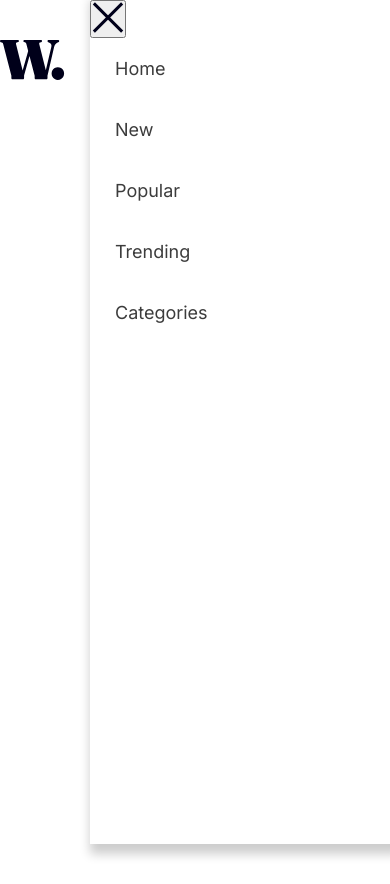
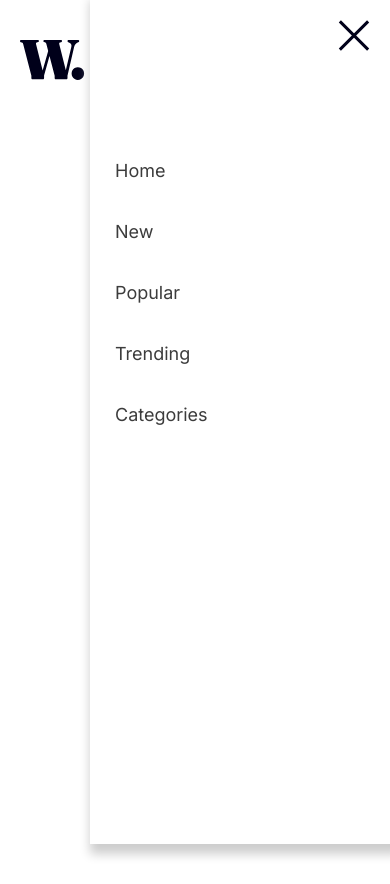
Before and after one commit to mitulpatel224/practice-homepage-2, a plain HTML site: page index.html in a window 390 px wide. Drawn offline with Linux system fonts and the light colour scheme.

Commit message:
feat: css for header with mobile view and js to toggle

```diff
--- a/assets/scss/base/_global.scss
+++ b/assets/scss/base/_global.scss
@@ -1,5 +1,3 @@
-@import "./variables";
-
 * {
   margin: 0;
   padding: 0;
@@ -26,8 +24,9 @@ a {
 
 .hidden {
   visibility: hidden;
-  width: 0;
-  height: 0;
+}
+.d-block {
+  display: block;
 }
 .d-none {
   display: none;
@@ -40,6 +39,5 @@ a {
   flex-direction: column;
 }
 .container-fluid {
-  width: 1024px;
-  margin: 0 auto;
+  margin: auto 20px;
 }
--- a/assets/scss/base/index.scss
+++ b/assets/scss/base/_index.scss
@@ -1,3 +1,3 @@
+@import "./variables";
 @import "./colors";
 @import "./global";
-@import "./variables";
--- /dev/null
+++ b/assets/scss/component/_button.scss
@@ -0,0 +1,4 @@
+button {
+  border: 0;
+  background: transparent;
+}
--- a/assets/scss/component/_header.scss
+++ b/assets/scss/component/_header.scss
@@ -1,5 +1,3 @@
-@import "../base/global";
-
 .navbar {
   display: flex;
   width: 100%;
@@ -7,8 +5,10 @@
   align-items: center;
   margin: 40px auto;
 }
-.navbar-toggle {
-  display: none;
+.navbar-close {
+  position: absolute;
+  right: 20px;
+  top: 20px;
 }
 .navbar-menu-wrapper {
   position: absolute;
@@ -20,6 +20,7 @@
   box-shadow: 5px 5px 10px 5px #cdcdcd;
 }
 .navbar-menu {
+  margin-top: 140px;
   li {
     // display: inline-flex;
     flex-direction: row;
@@ -33,11 +34,19 @@
   }
 }
 
-@media only screen and (max-width: 480px) {
-  #menu-btn {
-    display: block;
+// DESKTOP VIEW
+@media only screen and (min-width: 769px) {
+  .navbar-toggle {
+    display: none;
   }
-  .navbar-toggle {
-    display: block;
+  .navbar-menu-wrapper {
+    position: relative;
+    width: auto;
+    background: revert;
+    box-shadow: revert;
+    .navbar-menu {
+      margin-top: auto;
+      display: flex;
+    }
   }
 }
--- a/assets/scss/component/index.scss
+++ b/assets/scss/component/_index.scss
@@ -1 +1,2 @@
 @import "header";
+@import "button";
--- a/assets/scss/style.scss
+++ b/assets/scss/style.scss
@@ -1,2 +1,2 @@
-@import "./base";
-@import "./component";
+@use "./base";
+@use "./component";
--- a/index.html
+++ b/index.html
@@ -17,7 +17,7 @@
 <body>
 
   <!-- NAVBAR -->
-  <navbar class="container-fluid">
+  <navbar class="container-fluid d-block">
     <nav class="navbar">
 
       <!-- LOGO -->
@@ -32,7 +32,7 @@
 
       <!-- NAVBAR MENU OPTIONS -->
       <div class="navbar-menu-wrapper">
-        <button onclick="toggleMenu(false)" id="menu-close-btn" class="navbar-toggle">
+        <button onclick="toggleMenu(false)" id="menu-close-btn" class="navbar-toggle navbar-close">
           <img id="close-btn-img" src="./assets/images/icon-menu-close.svg" alt="menu-close">
         </button>
         <ul class="navbar-menu">
@@ -62,14 +62,14 @@
     const menuVisible = false;
     const menuDrawer = document.querySelector('.navbar-menu-wrapper');
 
-    // window.addEventListener('load', () => {
-    //   // check if mobile device
-    //   if (window.screen.width <= 425) {
-    //     menuDrawer.classList.add('hidden');
-    //   } else {
-    //     menuDrawer.classList.remove('hidden');
-    //   }
-    // })
+    window.addEventListener('load', () => {
+      // check if mobile device
+      if (window.screen.width <= 425) {
+        menuDrawer.classList.add('hidden');
+      } else {
+        menuDrawer.classList.remove('hidden');
+      }
+    })
 
     const toggleMenu = (state) => {
       console.log(state);
```
Also changed, not shown: assets/scss/base/_variables.scss (line endings or trailing spaces), style.css, 1 other file.
